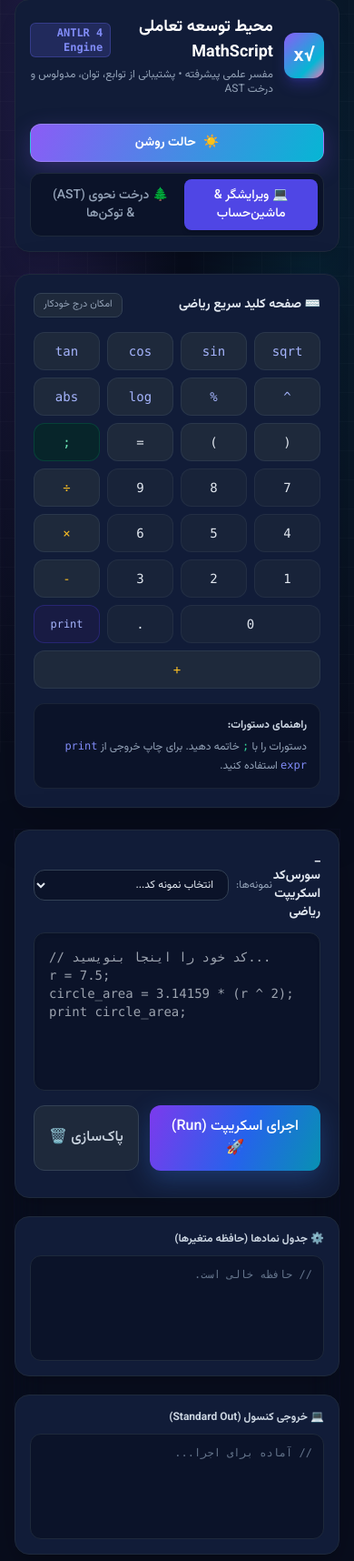
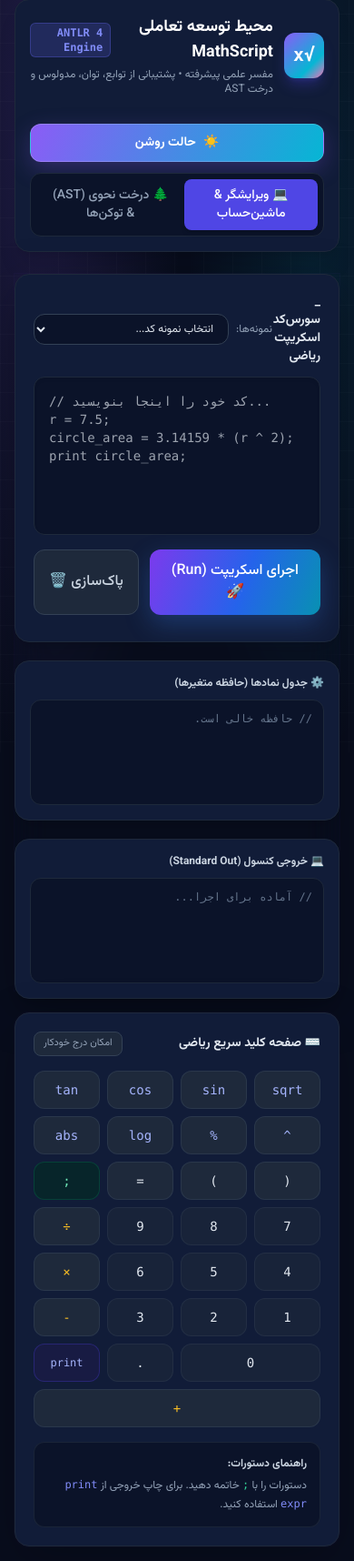
Before and after one commit to reyhane-gholikhani/MathInterpreter, a Flask app: page / in a window 390 px wide. Shown: the part 17-1733 px from the top of the page at 91% size. Run offline with Flask 3, Linux system fonts and the light colour scheme; parts of the project's set-up code (start-up, migrations or seed data) failed here and were passed over; some libraries are stand-ins or nearby versions.

Commit message:
Add files via upload

```diff
--- a/templates/index.html
+++ b/templates/index.html
@@ -143,7 +143,7 @@
     <main id="view-editor" class="max-w-7xl w-full mx-auto grid grid-cols-1 lg:grid-cols-12 items-stretch gap-6 flex-1">
 
         <!-- ستون سمت راست: صفحه کلید سریع ریاضی -->
-        <div class="lg:col-span-5 lg:order-2 h-full bg-[#111c38] border border-slate-800 rounded-2xl p-5 flex flex-col shadow-xl">
+        <div class="lg:col-span-5 order-2 lg:order-2 h-full bg-[#111c38] border border-slate-800 rounded-2xl p-5 flex flex-col shadow-xl">
             <div class="flex justify-between items-center mb-4">
                 <span class="text-sm font-semibold text-slate-200 flex items-center gap-2">
                     ⌨️ صفحه کلید سریع ریاضی
@@ -197,7 +197,7 @@
         </div>
 
         <!-- ستون سمت چپ: ویرایشگر کد و خروجی‌ها -->
-        <div class="lg:col-span-7 lg:order-1 h-full flex flex-col space-y-5">
+        <div class="lg:col-span-7 order-1 lg:order-1 h-full flex flex-col space-y-5">
 
             <!-- باکس ویرایشگر سورس‌کد -->
             <div class="bg-[#111c38] border border-slate-800 rounded-2xl p-5 shadow-xl flex flex-col flex-1 min-h-0">
```
